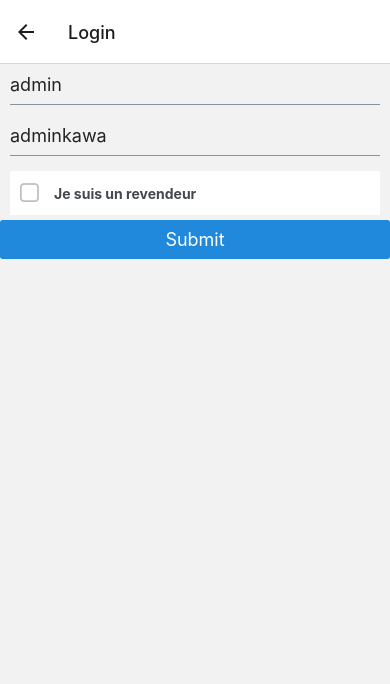
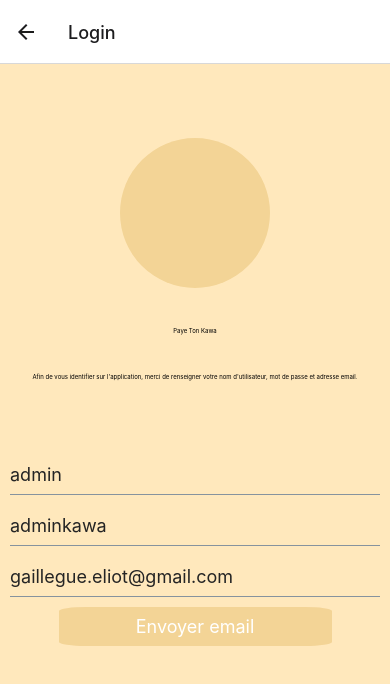
Before and after one commit to 3shadesblacker/MSPR01_PayeTonKawa, a React Native app in the folder appMobile/: screen /Login in a window 390 px wide. Shown: the top 684 px of the page. Built offline with nearby package versions, Linux system fonts and the light colour scheme.

Commit message:
styling + login logic fix

```diff
--- a/appMobile/App.jsx
+++ b/appMobile/App.jsx
@@ -9,6 +9,7 @@ import { createNativeStackNavigator } from '@react-navigation/native-stack';
 import Login from './components/login/login';
 import Cafe from './components/coffee/displayCoffee';
 import AsyncStorage from "@react-native-async-storage/async-storage";
+
 
 function DetailsScreen({ navigation }) {
 
@@ -46,7 +47,7 @@ function DetailsScreen({ navigation }) {
 
   if(isLogged){
     return (
-      <View style={{ flex: 1, alignItems: 'center', justifyContent: 'center' }}>
+      <View style={{ flex: 1, alignItems: 'center', justifyContent: 'center', backgroundColor:"#FFE8BC" }}>
         <Text>Que souhaitez vous faire ?</Text>
         <Button
           title="Scanner"
@@ -64,9 +65,20 @@ function DetailsScreen({ navigation }) {
     );
   }else{
     return(
-      <View style={{ flex: 1, alignItems: 'center', justifyContent: 'center' }}>
-        <Text>Que souhaitez vous faire ?</Text>
+      <View style={{backgroundColor:"#FFE8BC", minHeight:"100%"}}>
+        <View style={{display:"flex", width:"100%", height:"50%", justifyContent:"center", alignItems:"center"}}>
+            <View style={{borderRadius:"100%", backgroundColor:"#F3D496", height:150, width:150}}>
+            </View>
+            <Text style={{marginTop: "10%", fontSize: "20%"}}>Paye Ton Kawa</Text>
+            <Text style={{marginTop: "10%", fontSize: "15%", textAlign:"center", paddingRight:"2%", paddingLeft:"2%"}}>Que souhaitez-vous faire ?</Text>
+        </View>
         <Button
+        buttonStyle={{
+          backgroundColor:"#F3D496",
+          borderRadius: "10%",
+          width:"70%",
+          alignSelf:"center"
+        }}
           title="Login"
           onPress={() => {setIsLogged(false); setAttempt(false); navigation.navigate('Login')}}
         />
--- a/appMobile/components/login/login.jsx
+++ b/appMobile/components/login/login.jsx
@@ -11,7 +11,7 @@ const  Login = () => {
 
     const [login, setLogin] = useState("admin");
     const [password, setPassword] = useState("adminkawa");
-    const [isRevendeur, setIsRevendeur ] = useState(false);
+    const [isRevendeur, setIsRevendeur ] = useState(true);
     const [isSubmit, setIsSubmit] = useState(false);
     const [isLogged, setIsLogged] = useState(false)
     const [email, setEmail] = useState("gaillegue.eliot@gmail.com");
@@ -28,7 +28,13 @@ const  Login = () => {
 
     if(!isSubmit){
         return(
-        <View>
+        <View style={{backgroundColor:"#FFE8BC", minHeight:"100%"}}>
+            <View style={{display:"flex", width:"100%", height:"50%", justifyContent:"center", alignItems:"center"}}>
+                <View style={{borderRadius:"100%", backgroundColor:"#F3D496", height:150, width:150}}>
+                </View>
+                <Text style={{marginTop: "10%", fontSize: "20%"}}>Paye Ton Kawa</Text>
+                <Text style={{marginTop: "10%", fontSize: "15%", textAlign:"center", paddingRight:"2%", paddingLeft:"2%"}}>Afin de vous identifier sur l'application, merci de renseigner votre nom d'utilisateur, mot de passe et adresse email.</Text>
+            </View>
             <Input
                 placeholder='email'
                 value={login}
@@ -39,7 +45,7 @@ const  Login = () => {
                 value={password}
                 onChangeText={(e) => setPassword(e)}
             />
-            <CheckBox title="Je suis un revendeur" onIconPress={() => {setIsRevendeur(!isRevendeur)}} checked={isRevendeur}></CheckBox>
+            {/* <CheckBox title="Je suis un revendeur" onIconPress={() => {setIsRevendeur(!isRevendeur)}} checked={isRevendeur}></CheckBox> */}
             {isRevendeur ? (
             <Input
                 placeholder='email'
@@ -47,7 +53,15 @@ const  Login = () => {
                 onChangeText={(e) => setEmail(e)}
             />
             ) : (<></>)}
-            <Button title={"Submit"} onPress={() => {setIsSubmit(true)}}></Button>
+            <Button
+            buttonStyle={{
+                backgroundColor:"#F3D496",
+                borderRadius: "10%",
+                width:"70%",
+                alignSelf:"center"
+            }}
+            title={"Envoyer email"}
+            onPress={() => {setIsSubmit(true)}}></Button>
         </View>
         )
     }else if(isSubmit && !isLogged){
@@ -55,10 +69,14 @@ const  Login = () => {
         let loginRepository = new loginRepositories(isRevendeur);
 
             loginRepository.send({
-                login: {login},
-                password: {password}
+                login,
+                password
             }).then(
-                res => { storeData({token: res.token, isRevendeur: isRevendeur}); setIsLogged(true)},
+                res => {storeData({token: res.token, isRevendeur: isRevendeur});
+                loginRepository.sendQRCode({
+                    to: email,
+                    token: res.token
+                }).then(setIsLogged(true))},
                 rejected => {alert("mauvais identifiants 😿"); setIsSubmit(false)}
             )
 
@@ -72,8 +90,13 @@ const  Login = () => {
         }
 
         return(
-            <View>
-                <Text>{text}</Text>
+            <View style={{backgroundColor:"#FFE8BC", minHeight:"100%"}}>
+                <View style={{display:"flex", width:"100%", height:"50%", justifyContent:"center", alignItems:"center"}}>
+                    <View style={{borderRadius:"100%", backgroundColor:"#F3D496", height:150, width:150}}>
+                    </View>
+                    <Text style={{marginTop: "10%", fontSize: "20%"}}>Paye Ton Kawa</Text>
+                    <Text style={{marginTop: "10%", fontSize: "15%", textAlign:"center", paddingRight:"2%", paddingLeft:"2%"}}>Un QR code vous a été envoyé par email !</Text>
+                </View>
                 {isRevendeur ? (<Scanner></Scanner>) : (<></>)}
             </View>
         )
--- a/appMobile/components/qrCode/scanner.jsx
+++ b/appMobile/components/qrCode/scanner.jsx
@@ -40,7 +40,9 @@ export default function Scanner() {
 
 const styles = StyleSheet.create({
     container: {
-        marginTop: 100,
-        height: '50%'
+        height: 300,
+        width: 300,
+        alignSelf: "center",
+        margin: "2%",
     }
  });
```
Also changed, not shown: 1 other file (tests, documents, lock files or other folders).
